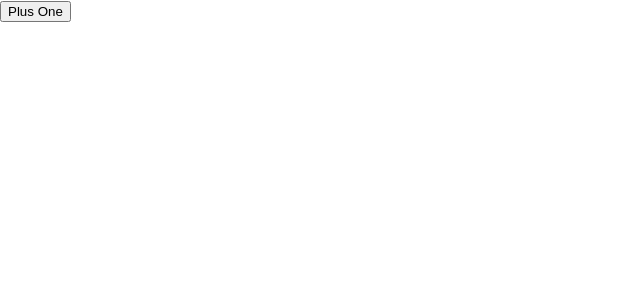
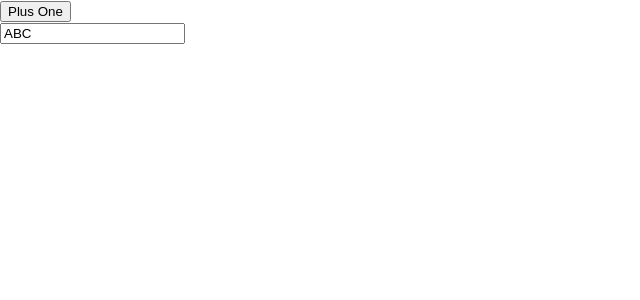
Before and after one commit to YehorKholodiuk/CallBack, a React (Create React App) app: page / in a window 1280 px wide. Shown: the top 300 px of the page, without its empty margins (0-640 px from the left). Built offline with nearby package versions, Linux system fonts and the light colour scheme.

Commit message:
initial commit

```diff
--- a/src/App.js
+++ b/src/App.js
@@ -1,8 +1,14 @@
 import logo from './logo.svg';
 import './App.css';
 import PlusButton from "./PlusButton";
+import {useState} from "react";
+import PlusButton1 from "./PlusButton1";
 
 function App() {
+  const [name,setName] = useState('ABC')
+  const onChangeName = (newValue) => {
+    console.log('New Value', newValue)
+  }
   const appClick = (n) => {
     console.log('APP CLICK',n)
   };
@@ -12,6 +18,10 @@ function App() {
   buttonText = 'Plus One'
   buttonOnClick = {appClick}
   />
+  <PlusButton1
+      value={name}
+      onChange={onChangeName}
+  />
 </div>
   );
 }
--- a/src/PlusButton.js
+++ b/src/PlusButton.js
@@ -4,6 +4,7 @@ const PlusButton = (props) => {
     const click =() => {
         props.buttonOnClick(8787)
     };
+
     return (
         <div>
             <button onClick={click}>{props.buttonText}</button>
--- /dev/null
+++ b/src/PlusButton1.js
@@ -0,0 +1,14 @@
+import React from 'react';
+
+const PlusButton1 = (props) => {
+    const onChange = (e) => {
+        props.onChange(e.target.value)
+    }
+    return (
+        <div>
+ <input value={props.value} onChange={onChange}/>
+        </div>
+    );
+};
+
+export default PlusButton1;
```
